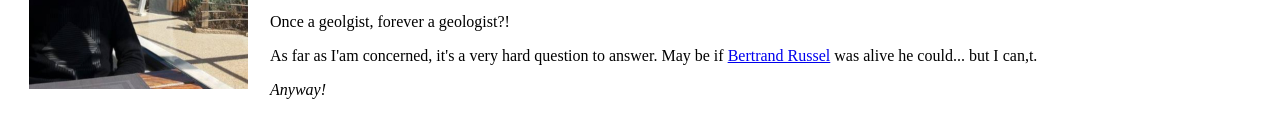
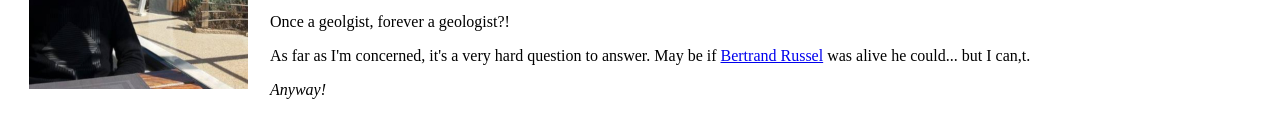
Before and after one commit to mehdimekni/personalwebsite, a plain HTML site: page index.html in a window 1280 px wide. Shown: the part 151-288 px from the top of the page. Drawn offline with Linux system fonts and the light colour scheme.

Commit message:
Update index.html

```diff
--- a/index.html
+++ b/index.html
@@ -21,7 +21,7 @@
           But what if he is a geologist, does he stay a geologist all his lifetime?</p>
         <p>Once a geolgist, forever a geologist?!</p>
         <p>
-          As far as I'am concerned, it's a very hard question to answer. May be if
+          As far as I'm concerned, it's a very hard question to answer. May be if
           <a href="https://en.wikipedia.org/wiki/Bertrand_Russell">Bertrand Russel</a> was alive he could... but I can,t.
         </p>
         <p>
```
